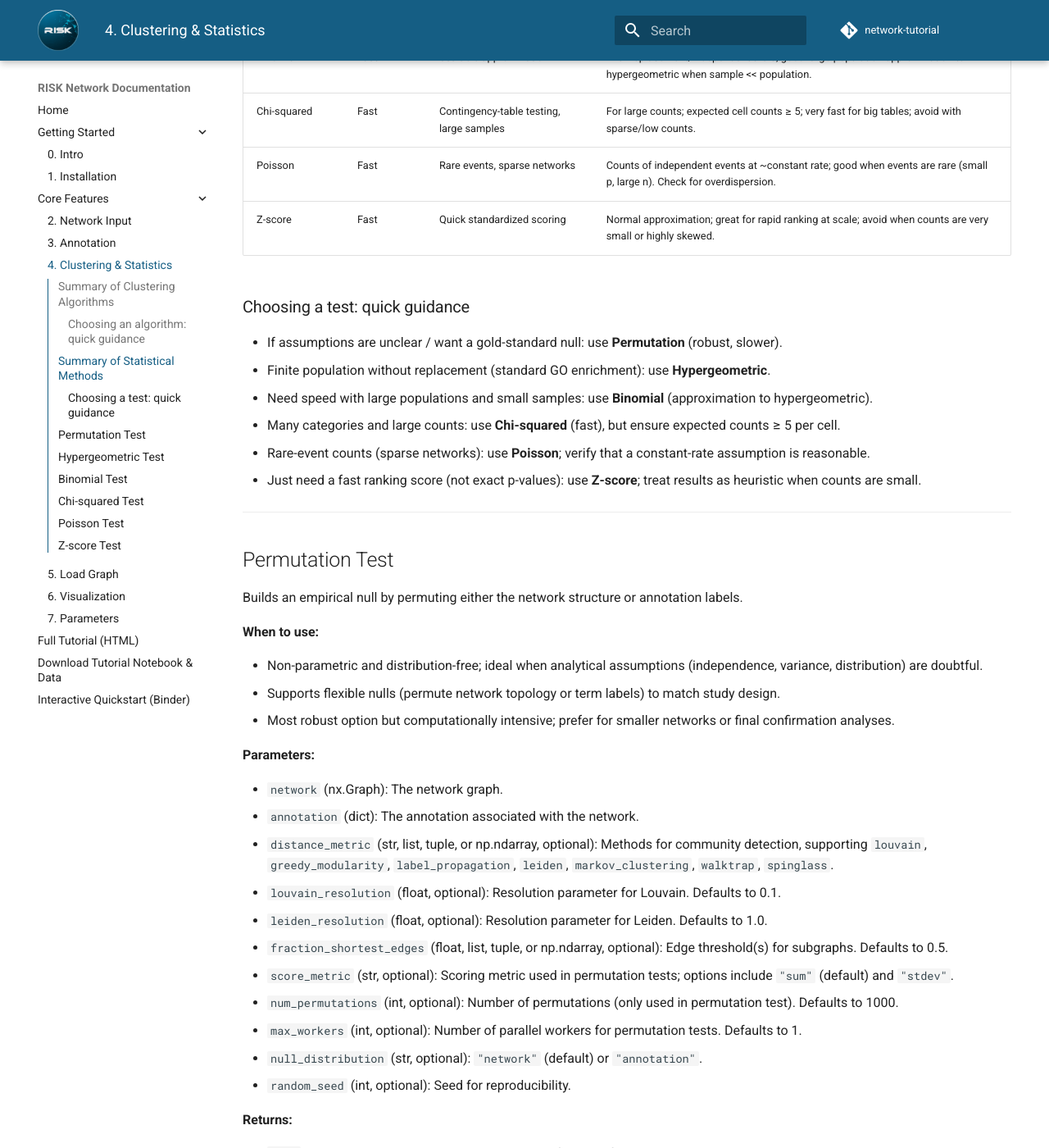
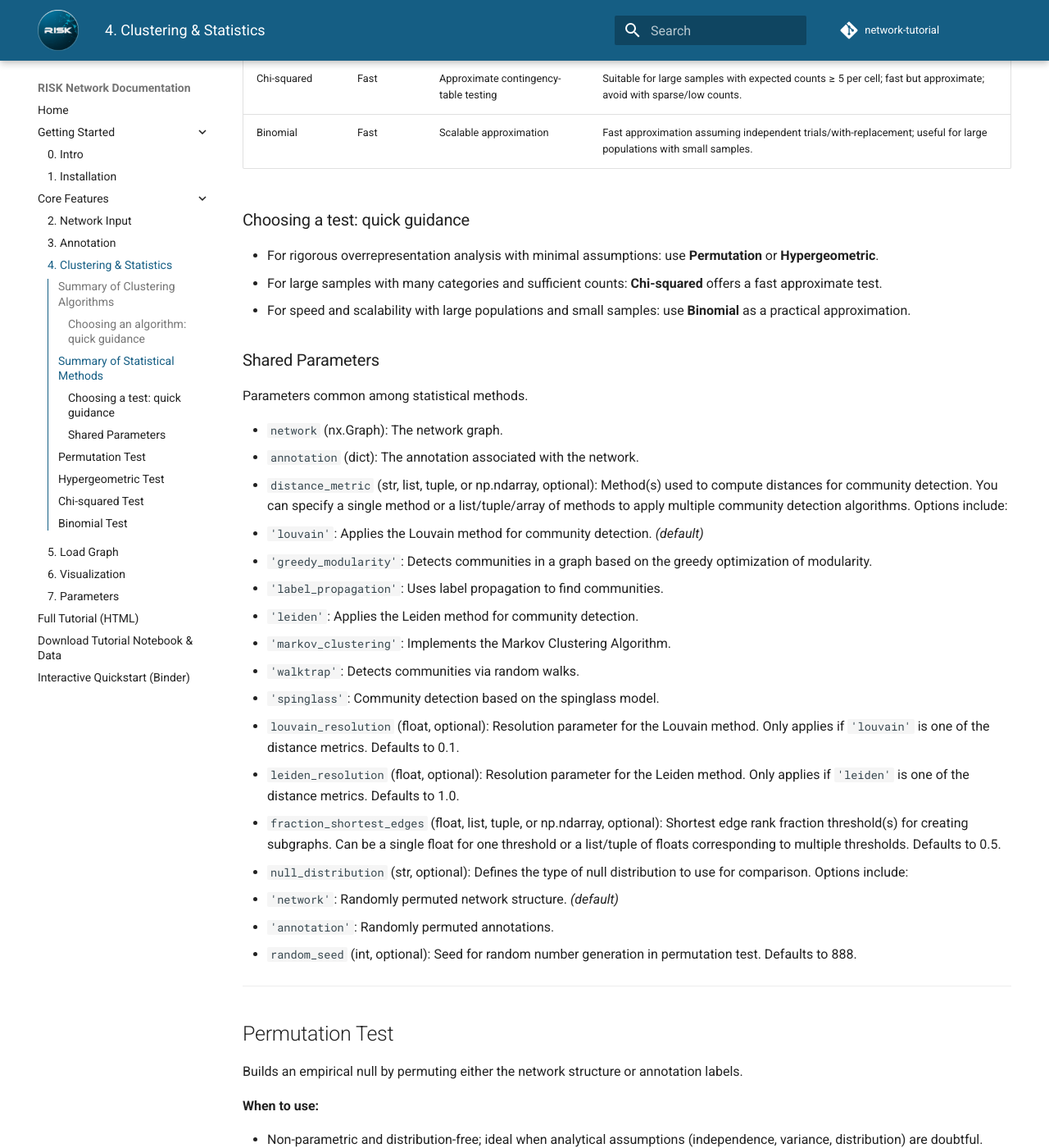
Before and after one commit to riskportal/network-tutorial, an MkDocs documentation site: the page built from docs/4_clustering_statistics.md, in a window 1280 px wide and 1400 px high, scrolled down 1501 px. Shown: the whole window at 82% size. Built offline with MkDocs 1.6.1 and Material for MkDocs 9.7.7, drawn with Linux system fonts in a browser that asks for light colours; comment, search, counter and statistics services are not loaded; some of the changed text lies outside the part shown.

Commit message:
update docs clustering and stats markdown

````diff
--- a/docs/4_clustering_statistics.md
+++ b/docs/4_clustering_statistics.md
@@ -1,25 +1,25 @@
 # Summary of Clustering Algorithms and Statistical Methods
 
-RISK implements several community detection algorithms and statistical tests to support functional annotation of networks. Clustering algorithms detect structured regions of varying size and density, while statistical methods evaluate overrepresentation of biological terms within these regions. The choice of algorithm or test depends on network scale, density, and biological context, influencing the resolution, granularity, and rigor of the resulting modules and enrichment results.
+RISK implements several community detection algorithms and statistical tests to support functional annotation of networks. Clustering algorithms detect structured regions of varying size and compactness, while statistical methods evaluate overrepresentation of biological terms within these regions. The choice of algorithm or test depends on network scale, density, and biological context, influencing the resolution, granularity, and rigor of the resulting modules and enrichment results.
 
 ---
 
 ## Summary of Clustering Algorithms
 
-| Algorithm          | Speed   | Primary use                                 | When/Why (assumptions & notes)                                                                 |
-| ------------------ | ------- | ------------------------------------------- | ----------------------------------------------------------------------------------------------- |
-| **Louvain**        | Fast    | Default, scalable to very large networks    | Greedy modularity optimization (Blondel _et al_., 2008); efficient for >10⁴ nodes; may produce disconnected subclusters. |
-| **Leiden**         | Fast    | Improved Louvain with better resolution     | Guarantees well-connected communities; more stable than Louvain (Traag _et al_., 2019); slightly higher runtime.        |
-| **Markov Clustering (MCL)** | Medium | Detect smaller, dense complexes              | Flow-based algorithm (Van Dongen, 2008); good for protein complexes or tightly connected submodules.                |
-| **Walktrap**       | Medium  | Hierarchical detection in mid-sized graphs  | Random-walk based (Pons & Latapy, 2005); effective for local structure; slower on >10⁴ nodes.                         |
-| **Greedy Modularity** | Fast | Coarse partitioning                         | Optimizes modularity via agglomeration; very fast but favors large, broad clusters (Newman, 2004).              |
-| **Label Propagation** | Fast | Quick heuristic                             | Unsupervised label spreading; no objective function; non-deterministic and unstable (Zhu & Ghahramani, 2002).             |
-| **Spinglass**      | Slow    | Small networks; theoretical interest        | Statistical mechanics approach (Reichardt & Bornholdt, 2006); supports overlapping modules; computationally intensive.         |
+| Algorithm             | Speed  | Primary use                                | When/Why (assumptions & notes)                                                                                           |
+| --------------------- | ------ | ------------------------------------------ | ------------------------------------------------------------------------------------------------------------------------ |
+| **Louvain**           | Fast   | Default, scalable to very large networks   | Greedy modularity optimization (Blondel _et al._, 2008); efficient for >10⁴ nodes; may produce disconnected subclusters. |
+| **Leiden**            | Fast   | Improved Louvain with better resolution    | Guarantees well‑connected communities; more stable than Louvain (Traag _et al._, 2019); slightly higher runtime.         |
+| **Markov Clustering** | Medium | Detect smaller, compact complexes          | Flow‑based algorithm (Van Dongen, 2008); good for protein complexes or tightly connected submodules.                     |
+| **Walktrap**          | Medium | Hierarchical detection in mid‑sized graphs | Random‑walk based (Pons & Latapy, 2005); effective for local structure; slower on >10⁴ nodes.                            |
+| **Greedy Modularity** | Fast   | Coarse partitioning                        | Optimizes modularity via agglomeration; very fast but suffers from the resolution limit (Newman, 2004).                  |
+| **Label Propagation** | Fast   | Quick heuristic                            | Unsupervised label spreading; no objective function; non‑deterministic and unstable (Raghavan _et al._, 2007).           |
+| **Spinglass**         | Medium | Small networks; theoretical interest       | Statistical mechanics approach (Reichardt & Bornholdt, 2006); supports overlapping modules; computationally intensive.   |
 
 ### Choosing an algorithm: quick guidance
 
 - For large networks (>10⁴ nodes): **Louvain** or **Leiden** (fast, scalable).
-- For small, dense complexes: **MCL** (protein complexes, submodules).
+- For small, compact complexes: **Markov Clustering** (protein complexes, submodules).
 - For hierarchical/local structure: **Walktrap** (medium size).
 - For exploratory speed: **Greedy** or **Label Propagation** (but less precise).
 - For research/theory on small graphs: **Spinglass** (rarely used in practice).
@@ -28,25 +28,42 @@ RISK implements several community detection algorithms and statistical tests to
 
 ## Summary of Statistical Methods
 
-RISK implements multiple statistical methods to assess overrepresentation of functional terms in network neighborhoods. Each method has strengths depending on dataset size, structure, and precision requirements.
+RISK implements a suite of statistical tests—ranging from fast approximations to rigorous overrepresentation analysis—to assess functional term enrichment in network neighborhoods. Each method has strengths depending on dataset size, structure, and precision requirements.
 
 | Test           | Speed  | Primary use                              | When/Why (assumptions & notes)                                                                                              |
 | -------------- | ------ | ---------------------------------------- | --------------------------------------------------------------------------------------------------------------------------- |
-| Permutation    | Medium | Most robust; non-parametric              | Distribution-free empirical null (permute network or labels); best when assumptions are unclear; computationally intensive. |
-| Hypergeometric | Medium | Standard for GO/pathway enrichment       | Finite population without replacement; exact count-based test for term–to–gene membership tables.                           |
-| Binomial       | Fast   | Scalable approximation                   | With replacement/independent trials; good large-population approximation to hypergeometric when sample << population.       |
-| Chi-squared    | Fast   | Contingency-table testing, large samples | For large counts; expected cell counts ≥ 5; very fast for big tables; avoid with sparse/low counts.                         |
-| Poisson        | Fast   | Rare events, sparse networks             | Counts of independent events at ~constant rate; good when events are rare (small p, large n). Check for overdispersion.     |
-| Z-score        | Fast   | Quick standardized scoring               | Normal approximation; great for rapid ranking at scale; avoid when counts are very small or highly skewed.                  |
+| Permutation    | Slow   | Most rigorous; non-parametric             | Distribution-free empirical null (permute network or labels); preferred when assumptions are unclear; computationally intensive. |
+| Hypergeometric | Medium | Standard for GO/pathway enrichment       | Exact test for finite populations sampled without replacement; widely used for term–to–gene membership tables.               |
+| Chi-squared    | Fast   | Approximate contingency-table testing    | Suitable for large samples with expected counts ≥ 5 per cell; fast but approximate; avoid with sparse/low counts.            |
+| Binomial       | Fast   | Scalable approximation                    | Fast approximation assuming independent trials/with-replacement; useful for large populations with small samples.            |
 
 ### Choosing a test: quick guidance
 
-- If assumptions are unclear / want a gold-standard null: use **Permutation** (robust, slower).
-- Finite population without replacement (standard GO enrichment): use **Hypergeometric**.
-- Need speed with large populations and small samples: use **Binomial** (approximation to hypergeometric).
-- Many categories and large counts: use **Chi-squared** (fast), but ensure expected counts ≥ 5 per cell.
-- Rare-event counts (sparse networks): use **Poisson**; verify that a constant-rate assumption is reasonable.
-- Just need a fast ranking score (not exact p-values): use **Z-score**; treat results as heuristic when counts are small.
+- For rigorous overrepresentation analysis with minimal assumptions: use **Permutation** or **Hypergeometric**.
+- For large samples with many categories and sufficient counts: **Chi-squared** offers a fast approximate test.
+- For speed and scalability with large populations and small samples: use **Binomial** as a practical approximation.
+
+### Shared Parameters
+
+Parameters common among statistical methods.
+
+- `network` (nx.Graph): The network graph.
+- `annotation` (dict): The annotation associated with the network.
+- `distance_metric` (str, list, tuple, or np.ndarray, optional): Method(s) used to compute distances for community detection. You can specify a single method or a list/tuple/array of methods to apply multiple community detection algorithms. Options include:
+  - `'louvain'`: Applies the Louvain method for community detection. _(default)_
+  - `'greedy_modularity'`: Detects communities in a graph based on the greedy optimization of modularity.
+  - `'label_propagation'`: Uses label propagation to find communities.
+  - `'leiden'`: Applies the Leiden method for community detection.
+  - `'markov_clustering'`: Implements the Markov Clustering Algorithm.
+  - `'walktrap'`: Detects communities via random walks.
+  - `'spinglass'`: Community detection based on the spinglass model.
+- `louvain_resolution` (float, optional): Resolution parameter for the Louvain method. Only applies if `'louvain'` is one of the distance metrics. Defaults to 0.1.
+- `leiden_resolution` (float, optional): Resolution parameter for the Leiden method. Only applies if `'leiden'` is one of the distance metrics. Defaults to 1.0.
+- `fraction_shortest_edges` (float, list, tuple, or np.ndarray, optional): Shortest edge rank fraction threshold(s) for creating subgraphs. Can be a single float for one threshold or a list/tuple of floats corresponding to multiple thresholds. Defaults to 0.5.
+- `null_distribution` (str, optional): Defines the type of null distribution to use for comparison. Options include:
+  - `'network'`: Randomly permuted network structure. _(default)_
+  - `'annotation'`: Randomly permuted annotations.
+- `random_seed` (int, optional): Seed for random number generation in permutation test. Defaults to 888.
 
 ---
 
@@ -58,38 +75,30 @@ Builds an empirical null by permuting either the network structure or annotation
 
 - Non-parametric and distribution-free; ideal when analytical assumptions (independence, variance, distribution) are doubtful.
 - Supports flexible nulls (permute network topology or term labels) to match study design.
-- Most robust option but computationally intensive; prefer for smaller networks or final confirmation analyses.
+- Most rigorous option but computationally intensive; prefer for smaller networks or final confirmation analyses.
 
-**Parameters:**
+**Additional Parameters:**
 
-- `network` (nx.Graph): The network graph.
-- `annotation` (dict): The annotation associated with the network.
-- `distance_metric` (str, list, tuple, or np.ndarray, optional): Methods for community detection, supporting `louvain`, `greedy_modularity`, `label_propagation`, `leiden`, `markov_clustering`, `walktrap`, `spinglass`.
-- `louvain_resolution` (float, optional): Resolution parameter for Louvain. Defaults to 0.1.
-- `leiden_resolution` (float, optional): Resolution parameter for Leiden. Defaults to 1.0.
-- `fraction_shortest_edges` (float, list, tuple, or np.ndarray, optional): Edge threshold(s) for subgraphs. Defaults to 0.5.
-- `score_metric` (str, optional): Scoring metric used in permutation tests; options include `"sum"` (default) and `"stdev"`.
-- `num_permutations` (int, optional): Number of permutations (only used in permutation test). Defaults to 1000.
-- `max_workers` (int, optional): Number of parallel workers for permutation tests. Defaults to 1.
-- `null_distribution` (str, optional): `"network"` (default) or `"annotation"`.
-- `random_seed` (int, optional): Seed for reproducibility.
+- `score_metric` (str, optional): Metric used to score neighborhoods. Options include:
+  - `'sum'`: Sums the annotation values within each neighborhood. _(default)_
+  - `'stdev'`: Computes the standard deviation of annotation values within each neighborhood.
+- `num_permutations` (int, optional): Number of permutations for significance testing. Defaults to 1000.
+- `max_workers` (int, optional): Maximum number of workers for parallel computation. Defaults to 1.
 
 **Returns:**
-
-- `dict`: A dictionary containing the computed significance of neighborhoods within the network.
+`dict`: A dictionary containing the computed significance of neighborhoods within the network.
 
 ```python
 neighborhoods = risk.load_neighborhoods_permutation(
     network=network,
     annotation=annotation,
     distance_metric="louvain",
-    louvain_resolution=10.0,
-    leiden_resolution=1.0,
-    fraction_shortest_edges=0.225,
-    score_metric="stdev",
+    louvain_resolution=0.1,
+    fraction_shortest_edges=0.5,
+    score_metric="sum",
     null_distribution="network",
     num_permutations=1000,
-    random_seed=887,
+    random_seed=888,
     max_workers=1,
 )
 ```
@@ -106,71 +115,18 @@ Exact test based on finite sampling without replacement.
 - Appropriate for finite populations sampled without replacement (e.g., selected cluster vs whole network).
 - Exact test; more accurate than approximations when sample is not negligible relative to the population.
 
-**Parameters:**
-
-- `network` (nx.Graph): The network graph.
-- `annotation` (dict): The annotation associated with the network.
-- `distance_metric` (str, list, tuple, or np.ndarray, optional): Methods for community detection, supporting `louvain`, `greedy_modularity`, `label_propagation`, `leiden`, `markov_clustering`, `walktrap`, `spinglass`.
-- `louvain_resolution` (float, optional): Resolution parameter for Louvain. Defaults to 0.1.
-- `leiden_resolution` (float, optional): Resolution parameter for Leiden. Defaults to 1.0.
-- `fraction_shortest_edges` (float, list, tuple, or np.ndarray, optional): Edge threshold(s) for subgraphs. Defaults to 0.5.
-- `null_distribution` (str, optional): `"network"` (default) or `"annotation"`.
-- `random_seed` (int, optional): Seed for reproducibility.
-
 **Returns:**
-
-- `dict`: A dictionary containing the computed significance of neighborhoods within the network.
+`dict`: A dictionary containing the computed significance of neighborhoods within the network.
 
 ```python
 neighborhoods = risk.load_neighborhoods_hypergeom(
     network=network,
     annotation=annotation,
     distance_metric="louvain",
-    louvain_resolution=10.0,
-    leiden_resolution=1.0,
-    fraction_shortest_edges=0.225,
+    louvain_resolution=0.1,
+    fraction_shortest_edges=0.5,
     null_distribution="network",
-    random_seed=887,
-)
-```
-
----
-
-## Binomial Test
-
-Approximates overrepresentation via independent trials.
-
-**When to use:**
-
-- Fast approximation to hypergeometric when the population is large and the sample is small (sample << population).
-- Assumes independent trials / with-replacement sampling; use when this is reasonable or as a scalable proxy.
-- Useful for very large networks where exact tests are costly.
-
-**Parameters:**
-
-- `network` (nx.Graph): The network graph.
-- `annotation` (dict): The annotation associated with the network.
-- `distance_metric` (str, list, tuple, or np.ndarray, optional): Methods for community detection, supporting `louvain`, `greedy_modularity`, `label_propagation`, `leiden`, `markov_clustering`, `walktrap`, `spinglass`.
-- `louvain_resolution` (float, optional): Resolution parameter for Louvain. Defaults to 0.1.
-- `leiden_resolution` (float, optional): Resolution parameter for Leiden. Defaults to 1.0.
-- `fraction_shortest_edges` (float, list, tuple, or np.ndarray, optional): Edge threshold(s) for subgraphs. Defaults to 0.5.
-- `null_distribution` (str, optional): `"network"` (default) or `"annotation"`.
-- `random_seed` (int, optional): Seed for reproducibility.
-
-**Returns:**
-
-- `dict`: A dictionary containing the computed significance of neighborhoods within the network.
-
-```python
-neighborhoods = risk.load_neighborhoods_binom(
-    network=network,
-    annotation=annotation,
-    distance_metric="louvain",
-    louvain_resolution=10.0,
-    leiden_resolution=1.0,
-    fraction_shortest_edges=0.225,
-    null_distribution="network",
-    random_seed=887,
+    random_seed=888,
 )
 ```
 
@@ -182,114 +138,48 @@ Evaluates significance using contingency tables.
 
 **When to use:**
 
-- Best for large-sample contingency analyses across multiple categories.
-- Rule of thumb: expected counts per cell should be ≥ 5; avoid with sparse tables (consider permutation or exact alternatives).
-- Extremely fast and scalable for big matrices.
-
-**Parameters:**
-
-- `network` (nx.Graph): The network graph.
-- `annotation` (dict): The annotation associated with the network.
-- `distance_metric` (str, list, tuple, or np.ndarray, optional): Methods for community detection, supporting `louvain`, `greedy_modularity`, `label_propagation`, `leiden`, `markov_clustering`, `walktrap`, `spinglass`.
-- `louvain_resolution` (float, optional): Resolution parameter for Louvain. Defaults to 0.1.
-- `leiden_resolution` (float, optional): Resolution parameter for Leiden. Defaults to 1.0.
-- `fraction_shortest_edges` (float, list, tuple, or np.ndarray, optional): Edge threshold(s) for subgraphs. Defaults to 0.5.
-- `null_distribution` (str, optional): `"network"` (default) or `"annotation"`.
-- `random_seed` (int, optional): Seed for reproducibility.
+- Suitable for large-sample contingency analyses across multiple categories.
+- Rule of thumb: expected counts per cell should be ≥ 5; avoid with sparse tables.
+- Fast and scalable but approximate; consider permutation or exact tests for sparse data.
 
 **Returns:**
-
-- `dict`: A dictionary containing the computed significance of neighborhoods within the network.
+`dict`: A dictionary containing the computed significance of neighborhoods within the network.
 
 ```python
 neighborhoods = risk.load_neighborhoods_chi2(
     network=network,
     annotation=annotation,
     distance_metric="louvain",
-    louvain_resolution=10.0,
-    leiden_resolution=1.0,
-    fraction_shortest_edges=0.225,
+    louvain_resolution=0.1,
+    fraction_shortest_edges=0.5,
     null_distribution="network",
-    random_seed=887,
+    random_seed=888,
 )
 ```
 
 ---
 
-## Poisson Test
+## Binomial Test
 
-Tests observed frequencies against a Poisson expectation.
+Fast approximation to overrepresentation based on independent trials.
 
 **When to use:**
 
-- Suitable for rare-event counts under an approximately constant rate; independence between events is assumed.
-- Approximates binomial when event probability is small and the number of trials is large (small p, large n).
-- Effective for sparse networks; check for overdispersion before use.
-
-**Parameters:**
-
-- `network` (nx.Graph): The network graph.
-- `annotation` (dict): The annotation associated with the network.
-- `distance_metric` (str, list, tuple, or np.ndarray, optional): Methods for community detection, supporting `louvain`, `greedy_modularity`, `label_propagation`, `leiden`, `markov_clustering`, `walktrap`, `spinglass`.
-- `louvain_resolution` (float, optional): Resolution parameter for Louvain. Defaults to 0.1.
-- `leiden_resolution` (float, optional): Resolution parameter for Leiden. Defaults to 1.0.
-- `fraction_shortest_edges` (float, list, tuple, or np.ndarray, optional): Edge threshold(s) for subgraphs. Defaults to 0.5.
-- `null_distribution` (str, optional): `"network"` (default) or `"annotation"`.
-- `random_seed` (int, optional): Seed for reproducibility.
+- Provides a scalable approximation to the hypergeometric test, assuming independent trials or sampling with replacement.
+- Useful for very large populations with small samples where exact tests are computationally costly.
+- Offers speed and scalability while being less precise than exact methods.
 
 **Returns:**
-
-- `dict`: A dictionary containing the computed significance of neighborhoods within the network.
+`dict`: A dictionary containing the computed significance of neighborhoods within the network.
 
 ```python
-neighborhoods = risk.load_neighborhoods_poisson(
+neighborhoods = risk.load_neighborhoods_binom(
     network=network,
     annotation=annotation,
     distance_metric="louvain",
-    louvain_resolution=10.0,
-    leiden_resolution=1.0,
-    fraction_shortest_edges=0.225,
+    louvain_resolution=0.1,
+    fraction_shortest_edges=0.5,
     null_distribution="network",
-    random_seed=887,
+    random_seed=888,
 )
 ```
-
----
-
-## Z-score Test
-
-Computes standardized enrichment scores.
-
-**When to use:**
-
-- Fastest option for large-scale screening and ranking.
-- Relies on normal approximation (via CLT); works best with moderate-to-large counts.
-- Treat as heuristic for very small counts or highly skewed distributions; confirm key findings with an exact or permutation test.
-
-**Parameters:**
-
-- `network` (nx.Graph): The network graph.
-- `annotation` (dict): The annotation associated with the network.
-- `distance_metric` (str, list, tuple, or np.ndarray, optional): Methods for community detection, supporting `louvain`, `greedy_modularity`, `label_propagation`, `leiden`, `markov_clustering`, `walktrap`, `spinglass`.
-- `louvain_resolution` (float, optional): Resolution parameter for Louvain. Defaults to 0.1.
-- `leiden_resolution` (float, optional): Resolution parameter for Leiden. Defaults to 1.0.
-- `fraction_shortest_edges` (float, list, tuple, or np.ndarray, optional): Edge threshold(s) for subgraphs. Defaults to 0.5.
-- `null_distribution` (str, optional): `"network"` (default) or `"annotation"`.
-- `random_seed` (int, optional): Seed for reproducibility.
-
-**Returns:**
-
-- `dict`: A dictionary containing the computed significance of neighborhoods within the network.
-
-```python
-neighborhoods = risk.load_neighborhoods_zscore(
-    network=network,
-    annotation=annotation,
-    distance_metric="louvain",
-    louvain_resolution=10.0,
-    leiden_resolution=1.0,
-    fraction_shortest_edges=0.225,
-    null_distribution="network",
-    random_seed=887,
-)
-```
````
